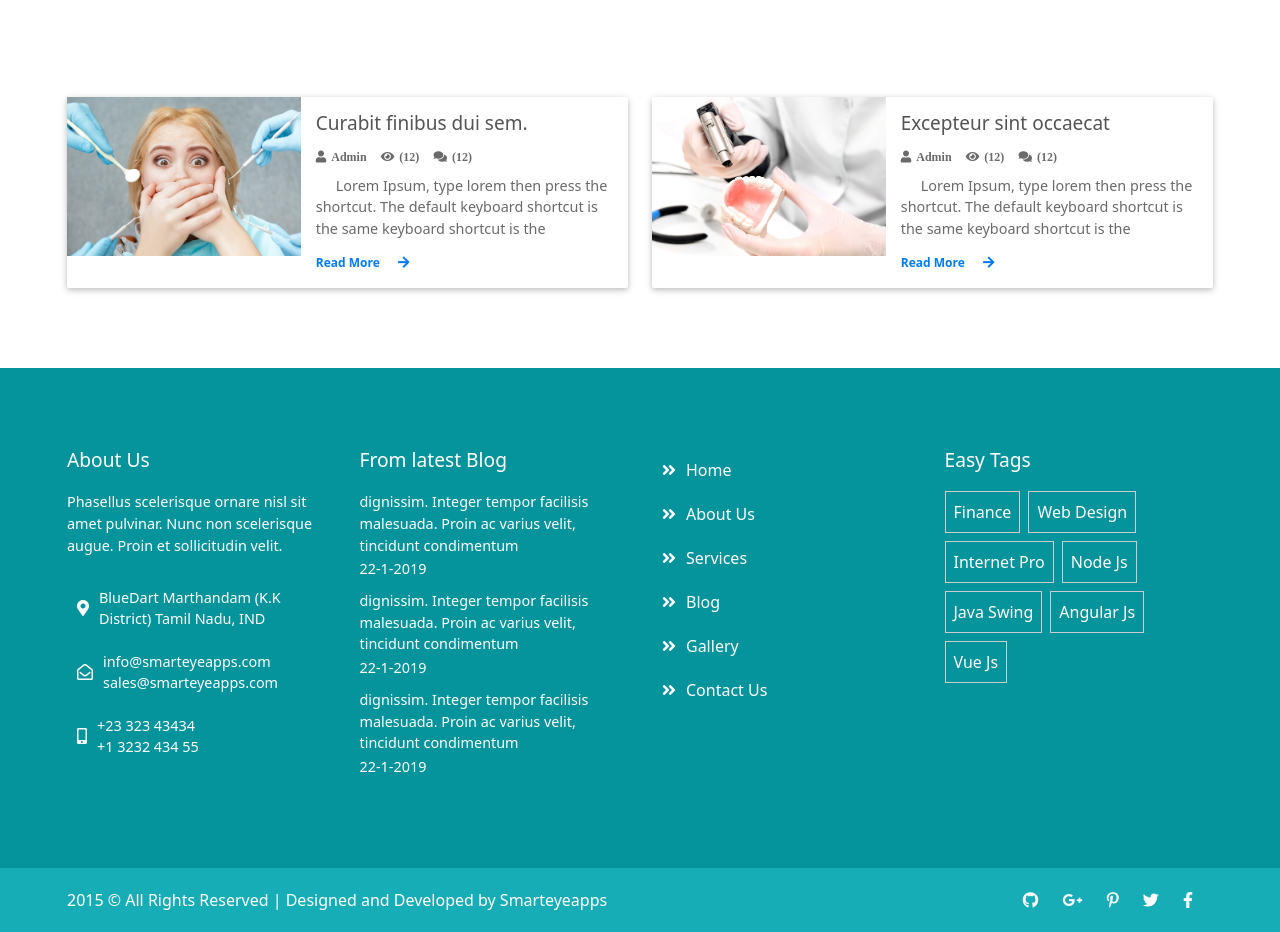
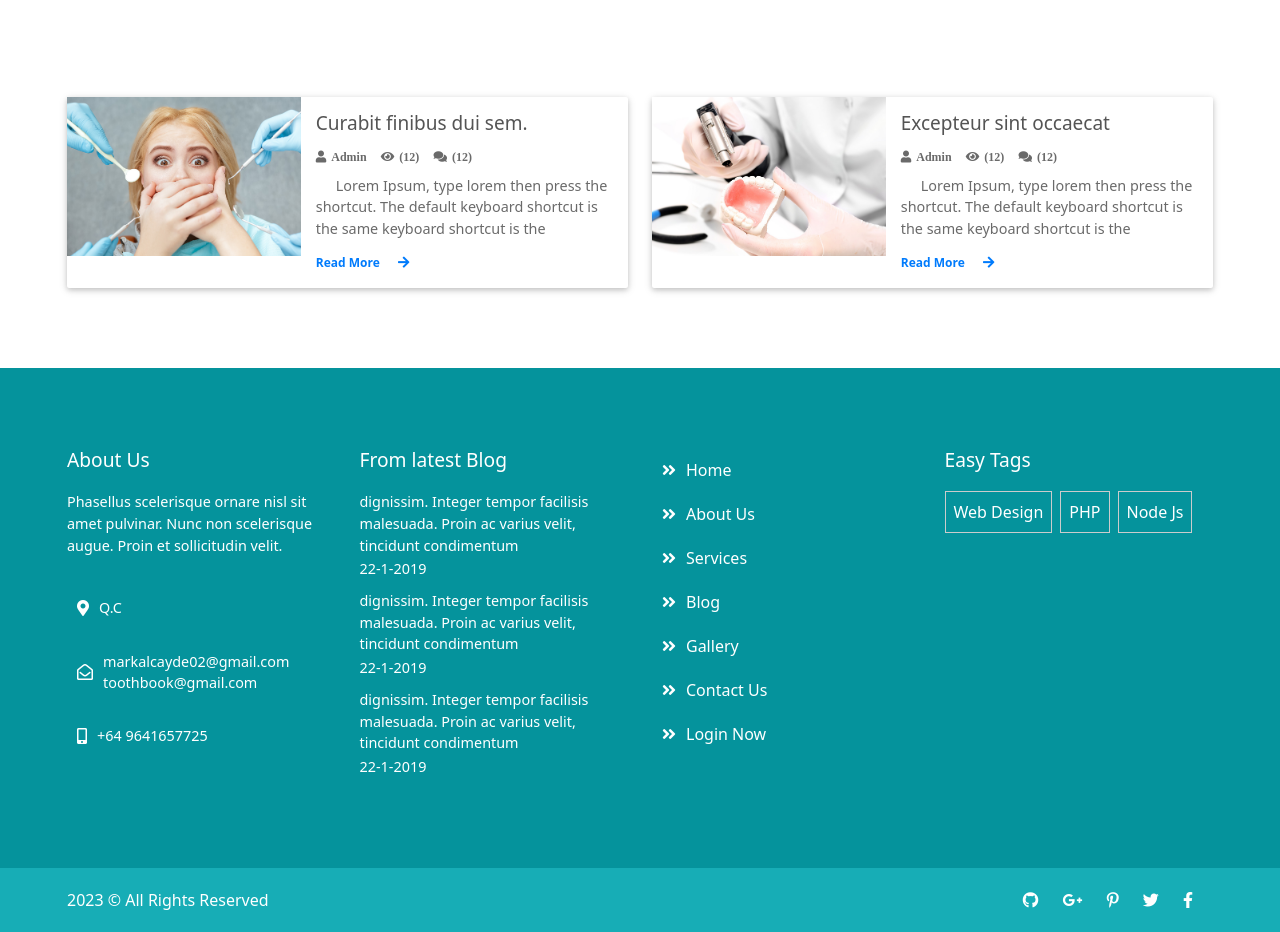
Before and after one commit to markyyyyyyyyyyyy/ewan.php, a PHP site: page /blog.php in a window 1280 px wide. Shown: the part 436-1368 px from the top of the page. Run offline with PHP 8.4, Linux system fonts and the light colour scheme; some libraries are stand-ins or nearby versions.

Commit message:
Update blog.php

```diff
--- a/blog.php
+++ b/blog.php
@@ -153,9 +153,7 @@
                         <i class="fas fa-map-marker-alt"></i>
                     </div>
                     <div class="addet">
-                        BlueDart
-                        Marthandam (K.K District)
-                        Tamil Nadu, IND
+                        Q.C
                     </div>
                 </div>
                 <div class="foot-address">
@@ -163,8 +161,8 @@
                         <i class="far fa-envelope-open"></i>
                     </div>
                     <div class="addet">
-                        info@smarteyeapps.com <br>
-                        sales@smarteyeapps.com
+                        markalcayde02@gmail.com <br>
+                        toothbook@gmail.com
                     </div>
                 </div>
                 <div class="foot-address">
@@ -172,8 +170,8 @@
                        <i class="fas fa-mobile-alt"></i>
                    </div>
                    <div class="addet">
-                    +23 323 43434 <br>
-                    +1 3232 434 55
+                    +64 9641657725<br>
+
                 </div>
             </div>
         </div>
@@ -200,18 +198,17 @@
                 <li><a href="blog.php"><i class="fas fa-angle-double-right"></i>Blog</a></li>
                 <li><a href="pricing.php"><i class="fas fa-angle-double-right"></i>Gallery</a></li>
                 <li><a href="contact_us.php"><i class="fas fa-angle-double-right"></i>Contact Us</a></li>
+                <li><a href="login.php"><i class="fas fa-angle-double-right"></i>Login Now</a></li>
             </ul>
         </div>
         <div class="col-md-3 tags">
             <h2>Easy Tags</h2>
             <ul>
-                <li>Finance</li>
+
                 <li>Web Design</li>
-                <li>Internet Pro</li>
+              <li>PHP</li>
                 <li>Node Js</li>
-                <li>Java Swing</li>
-                <li>Angular Js</li>
-                <li>Vue Js</li>
+
             </ul>
         </div>
     </div>
@@ -219,7 +216,7 @@
 </footer>
 <div class="copy">
     <div class="container">
-        <a href="https://www.smarteyeapps.com/">2015 &copy; All Rights Reserved | Designed and Developed by Smarteyeapps</a>
+        <a href="">2023 &copy; All Rights Reserved</a>
         <span>
             <a><i class="fab fa-github"></i></a>
             <a><i class="fab fa-google-plus-g"></i></a>
```
